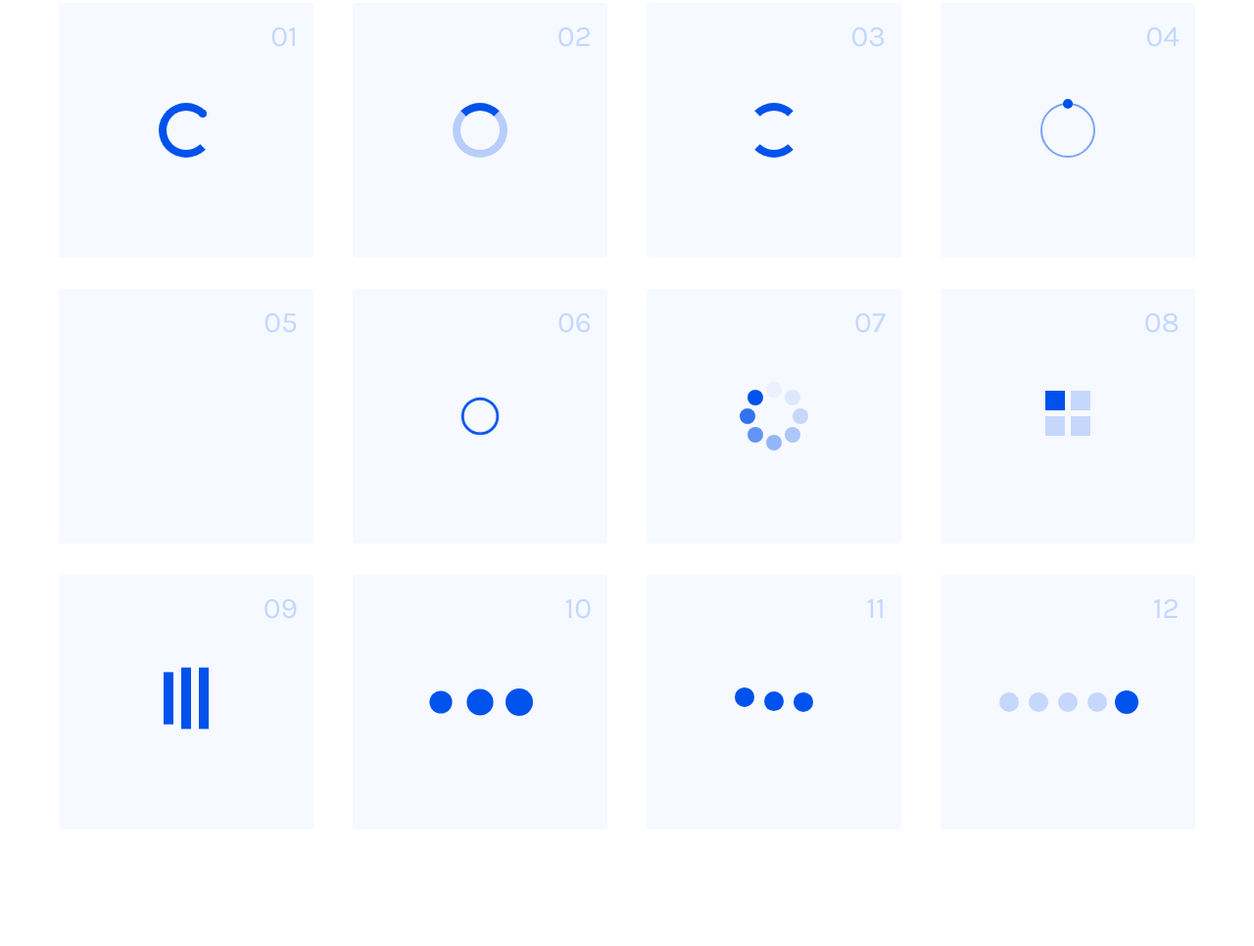
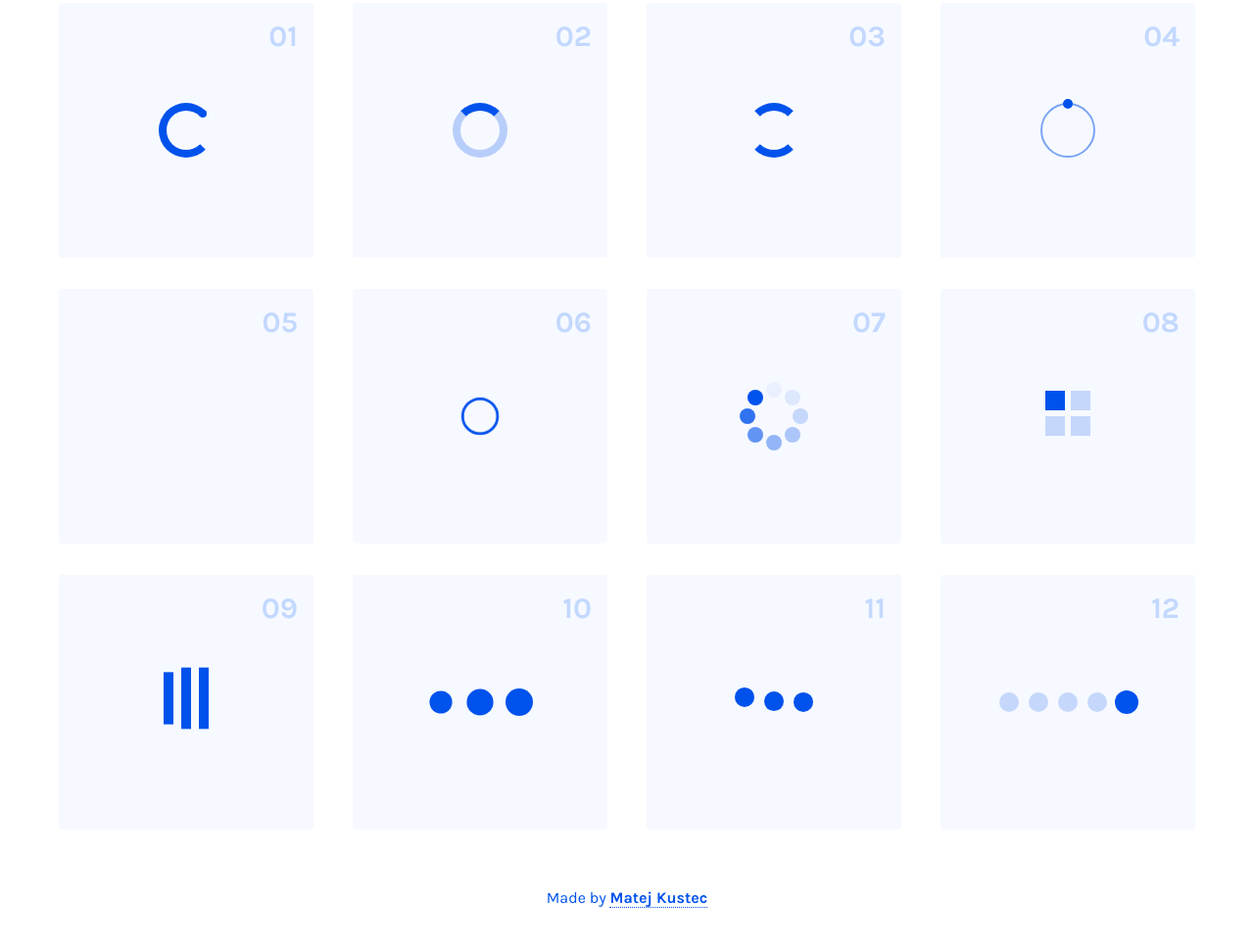
Before and after one commit to MatejKustec/SpinThatShit, a website: page index.html in a window 1280 px wide. Shown: the part 525-1491 px from the top of the page at 98% size. Before the commit the page ends 1412 px from the top, so only its background shows below. Drawn offline with Linux system fonts and the light colour scheme.

Commit message:
added footer and autoprefixer

```diff
--- a/assets/scss/_base.scss
+++ b/assets/scss/_base.scss
@@ -78,11 +78,16 @@ h1:before {
 	left: 0;
 }
 
-
 .number {
 	position: absolute;
 	top: 16px;
 	right: 16px;
 	color: lighten($primary-color, 42%);
 	font-size: 30px;
+	font-weight: bold;
 }
+
+footer {
+	text-align: center;
+	padding: 20px 0 40px 0;
+}
--- a/gulpfile.js
+++ b/gulpfile.js
@@ -28,6 +28,10 @@ gulp.task('sass', function() {
         }))
     .pipe(sass())
     .pipe(plumber.stop())
+    .pipe(autoprefixer({
+        browsers: ['last 2 versions'],
+        cascade: false
+    }))
     .pipe(gulp.dest("assets/css"))
     .pipe(browserSync.stream());
 });
--- a/index.html
+++ b/index.html
@@ -19,7 +19,6 @@
 	</svg>
 
     <div class="container">
-
 	    <div class="logo">
 	    	<div class="logo__inner">
 	    		<div class="logo__content">
@@ -130,13 +129,9 @@
 				<div class="loader12"></div>
 			</div>
 	    </section>
-
-
+	    <footer>
+	    	Made by <a class="link" href="https://github.com/MatejKustec"><strong>Matej Kustec</strong></a>
+	    </footer>
     </div>
-
-
-
-
-
     </body>
 </html>
```
Also changed, not shown: assets/css/style.css. Lines whose indentation alone changed are shown as unchanged.
